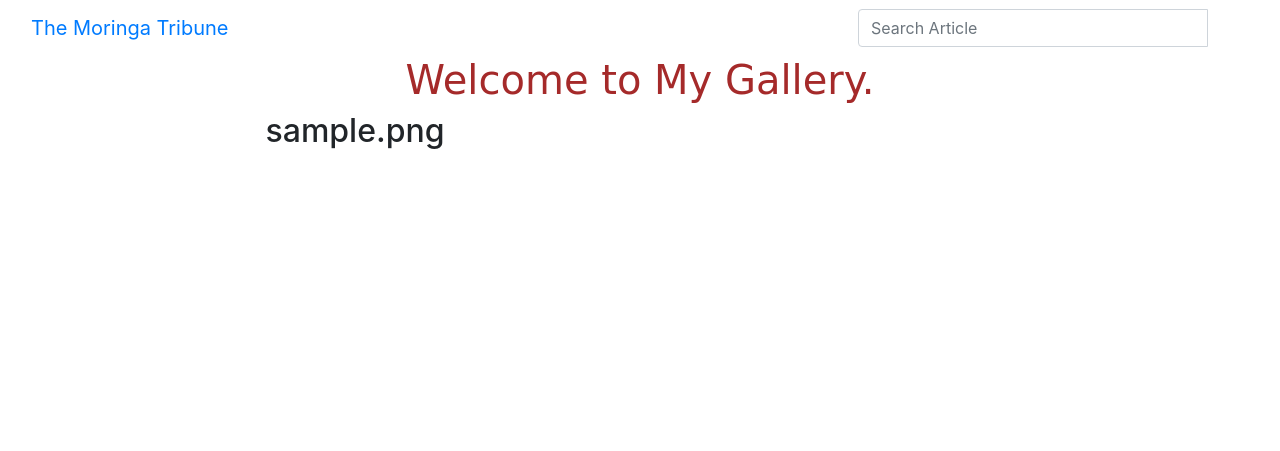
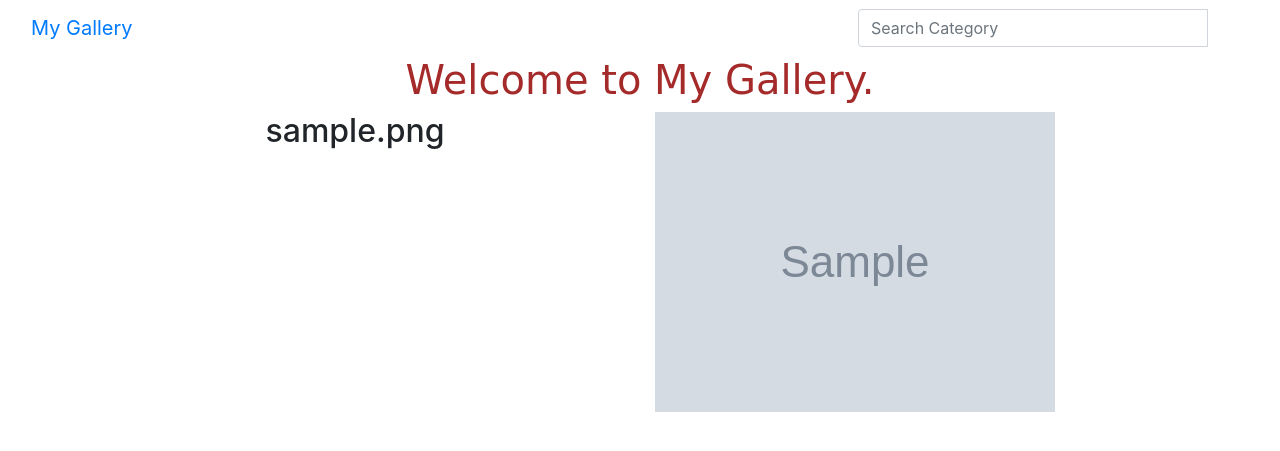
Before and after one commit to osman2491/My-Gallery, a Django app: page / in a window 1280 px wide. Shown: the top 451 px of the page. Run offline with Django 3.2, Linux system fonts and the light colour scheme; tables that the repository leaves empty hold one stand-in row (values such as "Sample post"); grey boxes marked "Sample" are stand-in pictures; some libraries are stand-ins or nearby versions.

Commit message:
add search fuctionality

```diff
--- a/app/models.py
+++ b/app/models.py
@@ -41,6 +41,7 @@ class Image(models.Model):
     image_description = models.CharField(max_length=30)
     img_location = models.ForeignKey(Location)
     img_category = models.ForeignKey(Category)
+    image = models.ImageField(upload_to = 'welcome/')
 
 
     class Meta:
--- a/app/templates/navbar.html
+++ b/app/templates/navbar.html
@@ -1,7 +1,7 @@
 <nav class="navbar navbar-inverse">
   <div class="container-fluid">
     <div class="navbar-header">
-      <a class="navbar-brand" href="{% url 'welcome' %}">The Moringa Tribune</a>
+      <a class="navbar-brand" href="{% url 'welcome' %}">My Gallery</a>
     </div>
 
     <!-- Adding a search form  -->
@@ -10,7 +10,7 @@
       <form class="navbar-form" role="search" action="{% url 'search_results' %}">
 
         <div class="input-group">
-          <input type="text" class="form-control" placeholder="Search Article" name="article">
+          <input type="text" class="form-control" placeholder="Search Category" name="image">
           <div class="input-group-btn">
             <button class="btn btn-default" type="submit"><i class="glyphicon glyphicon-search"></i></button>
           </div>
--- a/app/templates/welcome.html
+++ b/app/templates/welcome.html
@@ -12,6 +12,10 @@
     <div class="col-xs-6 col-sm-6 col-md-6 col-lg-6">
       <h2 class="text-center"> {{ img_detail.image_name }} </h2>
     </div>
+    <!--Display news Article images  -->
+    <div class="col-xs-6 col-sm-6 col-md-6 col-lg-6">
+        <img src="{{img_detail.image.url}}" class="img-responsive" alt="Image">
+      </div>
 
   </div>
 
--- a/app/urls.py
+++ b/app/urls.py
@@ -1,8 +1,12 @@
 from django.conf.urls import url
 from . import views
+from django.conf import settings
+from django.conf.urls.static import static
 
 urlpatterns=[
     url(r'^$',views.welcome,name = 'welcome'),
     url(r'^photos/$',views.display_photos,name='photos'),
     url(r'^search/', views.search_results, name='search_results')
 ]
+if settings.DEBUG:
+    urlpatterns+= static(settings.MEDIA_URL, document_root = settings.MEDIA_ROOT)
--- a/gallery/settings.py
+++ b/gallery/settings.py
@@ -64,6 +64,7 @@ TEMPLATES = [
                 'django.template.context_processors.request',
                 'django.contrib.auth.context_processors.auth',
                 'django.contrib.messages.context_processors.messages',
+                'django.template.context_processors.media',
             ],
         },
     },
@@ -125,3 +126,5 @@ STATIC_URL = '/static/'
 STATICFILES_DIRS = [
     os.path.join(BASE_DIR, "static"),
 ]
+MEDIA_URL = '/media/'
+MEDIA_ROOT = os.path.join(BASE_DIR, 'media')
```
Also changed, not shown: app/migrations/0001_initial.py, app/migrations/0002_auto_20191216_0914.py (deleted), app/migrations/0002_image_image.py (added), media/welcome/default.jpg (added).
